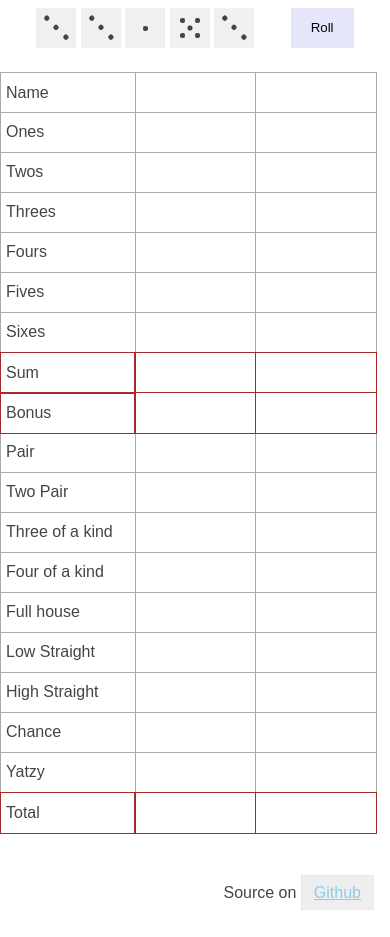
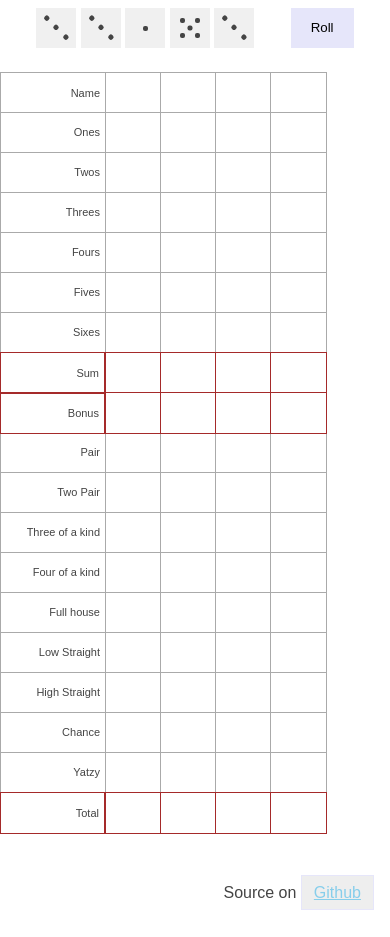
Before and after one commit to erikpantzar/yatzy, a website: page index.html in a window 390 px wide. Drawn offline with Linux system fonts and the light colour scheme.

Commit message:
Phone adaptions of 0.1

```diff
--- a/index.html
+++ b/index.html
@@ -428,9 +428,7 @@
       <!-- end of table labels -->
 
       <section class="table-values" data-player="1">
-
         <input type="text" data-type="Name" />
-
         <input type="number" data-attr="js-result" data-target="1">
         <input type="number" data-attr="js-result" data-target="2">
         <input type="number" data-attr="js-result" data-target="3">
@@ -448,70 +446,76 @@
         <input type="number" data-attr="js-result" data-target="histraight" >
         <input type="number" data-attr="js-result" data-target="chance" >
         <input type="number" data-attr="js-result" data-target="yatzy" >
-
         <input type="number" data-attr="js-result" data-target="total">
-
     </section>
 
-    <section class="table-values">
-
-        <input type="text" />
+    <section class="table-values" data-player="2">
+      <input type="text" data-type="Name" />
+      <input type="number" data-attr="js-result" data-target="1">
+      <input type="number" data-attr="js-result" data-target="2">
+      <input type="number" data-attr="js-result" data-target="3">
+      <input type="number" data-attr="js-result" data-target="4">
+      <input type="number" data-attr="js-result" data-target="5">
+      <input type="number" data-attr="js-result" data-target="6">
+      <input type="number" data-attr="js-result" data-target="sum">
+      <input type="number" data-attr="js-result" data-target="bonus">
+      <input type="number" data-attr="js-result" data-target="pair">
+      <input type="number" data-attr="js-result" data-target="twopair">
+      <input type="number" data-attr="js-result" data-target="three" >
+      <input type="number" data-attr="js-result" data-target="four" >
+      <input type="number" data-attr="js-result" data-target="fullhouse">
+      <input type="number" data-attr="js-result" data-target="lowstraight" >
+      <input type="number" data-attr="js-result" data-target="histraight" >
+      <input type="number" data-attr="js-result" data-target="chance" >
+      <input type="number" data-attr="js-result" data-target="yatzy" >
+      <input type="number" data-attr="js-result" data-target="total">
+  </section>
 
 
-        <input type="number" data-attr="js-result" data-target="1">
-        <input type="number" data-attr="js-result" data-target="2">
+  <section class="table-values" data-player="3">
+    <input type="text" data-type="Name" />
+    <input type="number" data-attr="js-result" data-target="1">
+    <input type="number" data-attr="js-result" data-target="2">
+    <input type="number" data-attr="js-result" data-target="3">
+    <input type="number" data-attr="js-result" data-target="4">
+    <input type="number" data-attr="js-result" data-target="5">
+    <input type="number" data-attr="js-result" data-target="6">
+    <input type="number" data-attr="js-result" data-target="sum">
+    <input type="number" data-attr="js-result" data-target="bonus">
+    <input type="number" data-attr="js-result" data-target="pair">
+    <input type="number" data-attr="js-result" data-target="twopair">
+    <input type="number" data-attr="js-result" data-target="three" >
+    <input type="number" data-attr="js-result" data-target="four" >
+    <input type="number" data-attr="js-result" data-target="fullhouse">
+    <input type="number" data-attr="js-result" data-target="lowstraight" >
+    <input type="number" data-attr="js-result" data-target="histraight" >
+    <input type="number" data-attr="js-result" data-target="chance" >
+    <input type="number" data-attr="js-result" data-target="yatzy" >
+    <input type="number" data-attr="js-result" data-target="total">
+</section>
 
 
-
-        <input type="number" >
-
-
-
-        <input type="number" >
-
-
-        <input type="number">
-
-
-
-        <input type="number" >
-
-
-        <input type="number" >
-
-
-        <input type="number" >
-
-
-        <input type="number" >
-
-
-        <input type="number" >
-
-
-        <input type="number" >
-
-
-        <input type="number" >
-
-
-        <input type="number" >
-
-        <input type="number" >
-
-
-        <input type="number" >
-
-
-        <input type="number" >
-
-
-        <input type="number" >
-
-
-        <input type="number" >
-
-    </section>
+<section class="table-values" data-player="4">
+  <input type="text" data-type="Name" />
+  <input type="number" data-attr="js-result" data-target="1">
+  <input type="number" data-attr="js-result" data-target="2">
+  <input type="number" data-attr="js-result" data-target="3">
+  <input type="number" data-attr="js-result" data-target="4">
+  <input type="number" data-attr="js-result" data-target="5">
+  <input type="number" data-attr="js-result" data-target="6">
+  <input type="number" data-attr="js-result" data-target="sum">
+  <input type="number" data-attr="js-result" data-target="bonus">
+  <input type="number" data-attr="js-result" data-target="pair">
+  <input type="number" data-attr="js-result" data-target="twopair">
+  <input type="number" data-attr="js-result" data-target="three" >
+  <input type="number" data-attr="js-result" data-target="four" >
+  <input type="number" data-attr="js-result" data-target="fullhouse">
+  <input type="number" data-attr="js-result" data-target="lowstraight" >
+  <input type="number" data-attr="js-result" data-target="histraight" >
+  <input type="number" data-attr="js-result" data-target="chance" >
+  <input type="number" data-attr="js-result" data-target="yatzy" >
+  <input type="number" data-attr="js-result" data-target="total">
+</section>
 
 
     </section>
--- a/layout.css
+++ b/layout.css
@@ -6,6 +6,13 @@
 
   margin-top: 1vh;
   margin-bottom: 2vh;
+
+  position: sticky;
+  position: -webkit-sticky; /* Safari */
+  top: 0;
+  z-index: 4;
+
+  background: #fff;
 }
 
 @media (min-width: 520px) {
--- a/table.css
+++ b/table.css
@@ -4,7 +4,7 @@
 
 .table {
   display: grid;
-  grid-template-columns: 135px repeat(2, 120px [col-end]);
+  grid-template-columns: 105px 55px 55px 55px 55px;
 }
 
 .table-labels label {
@@ -13,6 +13,11 @@
   border-right: 0;
   border-top: 0;
   padding-top: 1px;
+  line-height: var(--cell-height);
+  height: var(--cell-height);
+  padding: 0 5px 0 0;
+  font-size: 11px;
+  text-align: right;
 }
 
 .table-labels label:first-child {
@@ -36,11 +41,6 @@
   grid-template-rows: repeat(19, var(--cell-height) [col-start]);
 }
 
-.table-labels label {
-  line-height: var(--cell-height);
-  height: var(--cell-height);
-  padding: 0 0 0 5px;
-}
 
 .table-values input {
   width: 100%;
```
